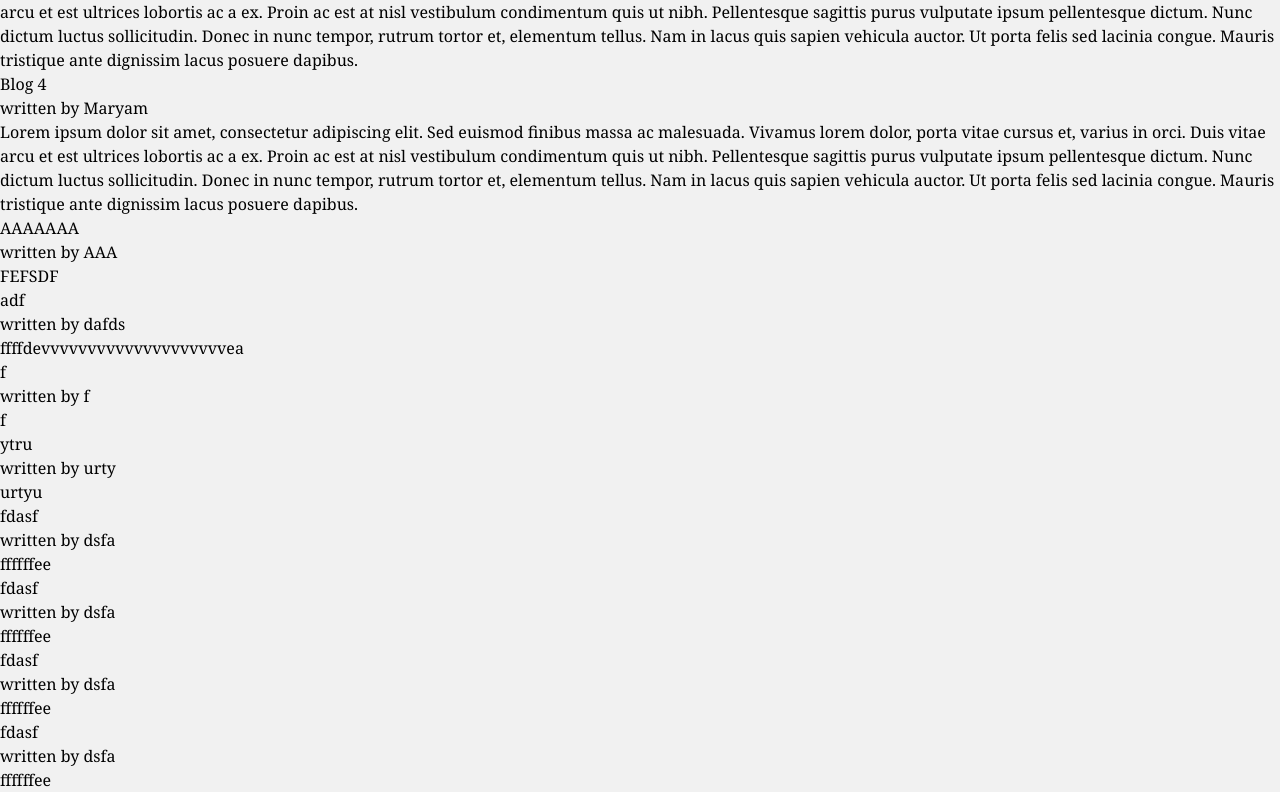
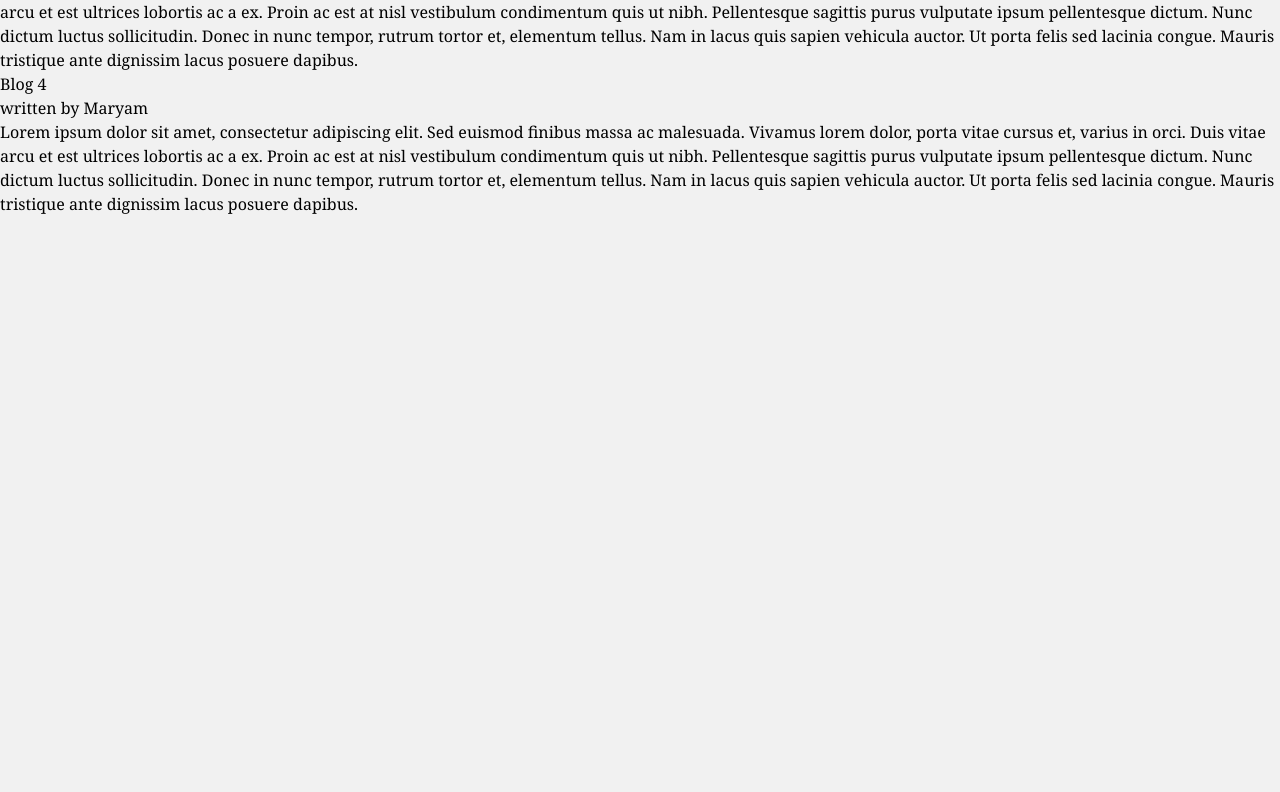
Before and after one commit to AmineBaray/react-todo-blog, a React (Vite) app: page / in a window 1280 px wide. Shown: the part 432-1224 px from the top of the page. After the commit the page ends 800 px from the top, so only its background shows below. Built offline with nearby package versions, Linux system fonts and the light colour scheme; data requests are answered from the project's data file.

Commit message:
Added navigation to homepage after adding a new blog and implemented delete functionality with navigation in BlogDetails page

```diff
--- a/data/db.json
+++ b/data/db.json
@@ -23,54 +23,6 @@
       "title": "Blog 4",
       "body": "Lorem ipsum dolor sit amet, consectetur adipiscing elit. Sed euismod finibus massa ac malesuada. Vivamus lorem dolor, porta vitae cursus et, varius in orci. Duis vitae arcu et est ultrices lobortis ac a ex. Proin ac est at nisl vestibulum condimentum quis ut nibh. Pellentesque sagittis purus vulputate ipsum pellentesque dictum. Nunc dictum luctus sollicitudin. Donec in nunc tempor, rutrum tortor et, elementum tellus. Nam in lacus quis sapien vehicula auctor. Ut porta felis sed lacinia congue. Mauris tristique ante dignissim lacus posuere dapibus.",
       "author": "Maryam"
-    },
-    {
-      "id": "b9d3",
-      "title": "AAAAAAA",
-      "author": "AAA",
-      "body": "FEFSDF"
-    },
-    {
-      "id": "872e",
-      "title": "adf",
-      "author": "dafds",
-      "body": "ffffdevvvvvvvvvvvvvvvvvvvvea"
-    },
-    {
-      "id": "123b",
-      "title": "f",
-      "author": "f",
-      "body": "f"
-    },
-    {
-      "id": "6dcc",
-      "title": "ytru",
-      "author": "urty",
-      "body": "urtyu"
-    },
-    {
-      "id": "320c",
-      "title": "fdasf",
-      "author": "dsfa",
-      "body": "ffffffee"
-    },
-    {
-      "id": "887c",
-      "title": "fdasf",
-      "author": "dsfa",
-      "body": "ffffffee"
-    },
-    {
-      "id": "a566",
-      "title": "fdasf",
-      "author": "dsfa",
-      "body": "ffffffee"
-    },
-    {
-      "id": "b864",
-      "title": "fdasf",
-      "author": "dsfa",
-      "body": "ffffffee"
     }
   ]
 }
--- a/src/BlogDetails.jsx
+++ b/src/BlogDetails.jsx
@@ -1,8 +1,17 @@
 import { useParams } from "react-router-dom";
 import useFetch from "./useFetch";
+import { useNavigate } from "react-router-dom";
 function BlogDetails() {
     const { id } = useParams();
     const {data: blog, Pending, error} = useFetch("http://localhost:8000/blogs/" + id);
+    const navigate = useNavigate();
+    const handlClick = () => {
+        fetch("http://localhost:8000/blogs/" + blog.id, {
+            method: 'DELETE'
+        }).then(() => {
+            navigate('/');
+        })
+    }
   return (
     <>
         <div className="ml-64 pt-20 w-2/3">
@@ -11,8 +20,15 @@ function BlogDetails() {
             {blog && (
                 <article>
                     <h2 className='text-7xl font-bold text-sky-700'>{blog.title}</h2>
-                    <p className='p-2 text-xl'>written by <u className="text-red-500">{blog.author}</u></p>
+                    <p className='p-2 text-xl'>written by <u className="text-sky-500">{blog.author}</u></p>
                     <p className='p-2 text-xl'>{blog.body}</p>
+                    <button
+                        onClick={handlClick}
+                        className="m-4 text-white bg-red-700 hover:bg-red-800 focus:ring-4 focus:outline-none
+                        focus:ring-red-300 font-medium rounded-lg text-xl px-5 py-2.5 text-center dark:bg-red-600
+                        dark:hover:bg-red-700 dark:focus:ring-red-800" >
+                        Delete blog
+                    </button>
                 </article>
             )}
         </div>
--- a/src/NewBlog.jsx
+++ b/src/NewBlog.jsx
@@ -1,9 +1,11 @@
 import {useState} from 'react'
+import { useNavigate } from 'react-router-dom';
 function NewBlog () {
     const [title, setTitle] = useState('');
     const [author, setAuthor] = useState('');
     const [body, setBody] = useState('');
     const [isPending, setIsPending] = useState(false);
+    const navigate = useNavigate();
     const handleSubmit = (e) => {
         // preventDefault stop the page reload because the form by default reload!
         e.preventDefault();
@@ -16,6 +18,7 @@ function NewBlog () {
         }).then(()=>{
             console.log("the blog is added");
             setIsPending(false);
+            navigate('/');
         })
     }
     return (
```
